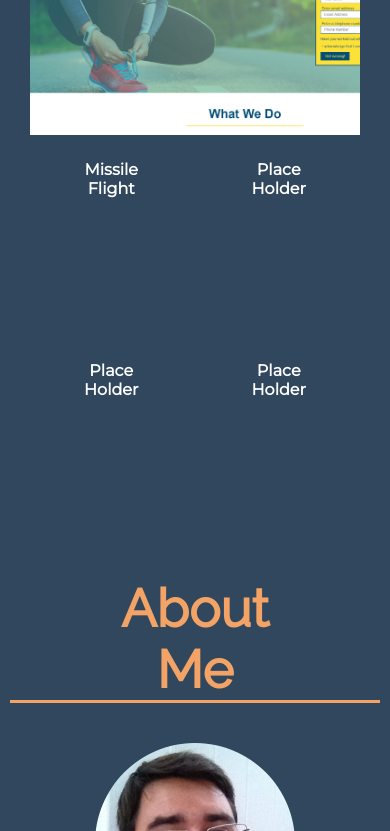
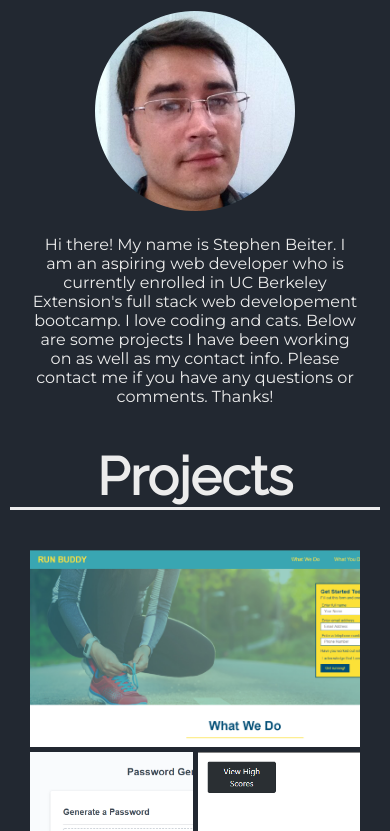
Before and after one commit to stephenbeiter/profolio, a plain HTML site: page index.html in a window 390 px wide. Shown: the part 391-1222 px from the top of the page. Drawn offline with Linux system fonts and the light colour scheme.

Commit message:
finished style edits

```diff
--- a/assets/css/styles.css
+++ b/assets/css/styles.css
@@ -10,27 +10,28 @@
 }
 
 body {
-  background-color: #30475e;
+  background-color: #222831;
   font-family: 'Montserrat', sans-serif;
-  color: #f2a365;
+  color: #ececec;
 }
 
 /* Header and Nav Styling*/
 header {
   position: fixed;
   width: 100%;
-  background-color: #f2a365;
+  background-color: #ececec;
   display:flex;
   justify-content: space-between; /* Puts maximum space between the items */
   flex-wrap: wrap;
   align-items: center;
+  z-index: 50;
 }
 
 header h1 {
   font-weight: bold;
   font-size: 40px;
   text-align: center;
-  background-color: #30475e;
+  background-color: #222831;
   padding: 5px;
 }
 
@@ -45,17 +46,19 @@ header nav ul li {
 
 header nav ul li a {
   text-decoration: none;
-  color: #30475e;
-  font-size: 15px;
+  color: #222831;
+  font-size: 18px;
   padding: 5px 5px;
+  font-weight: bold;
 }
 
 header nav ul li a:hover {
   text-decoration: none;
-  color: #30475e;
-  font-size: 15px;
+  color: #222831;
+  font-size: 18px;
   padding: 5px 5px;
-  border-bottom: 2px solid #30475e;
+  border-bottom: 2px solid #222831;
+  font-weight: bold;
 }
 
 .hero-container {
@@ -73,6 +76,10 @@ header nav ul li a:hover {
   justify-content: flex-start;
 }
 
+.section-container p {
+  margin-top: 20px;
+}
+
 /* Projects Grid */
 .projects-container {
   display: flex;
@@ -82,7 +89,7 @@ header nav ul li a:hover {
 }
 
 .projects-grid-wrapper {
-  border-left: 3px solid #f2a365;
+  border-left: 3px solid #ececec;
   display: inline-block;
 }
 
@@ -96,50 +103,22 @@ header nav ul li a:hover {
 
 .projects-grid-item {
   display: flex;
-  justify-content: center;
-  align-items: center;
-  border: 5px #e1d89f;
-  color: white;
-  background-color: #efc88b;
   position: relative;
-  opacity: 0.5;
   transition: 0.5s;
-}
-
-.projects-grid-item-wrapper {
-  opacity: 0;
-  transition: 0.5s;
-}
-
-.projects-grid-item:hover .projects-grid-item-wrapper {
-  opacity: 100%;
+  opacity: 50%;
 }
 
 .projects-grid-item:hover {
   opacity: 100%;
 }
-.projects-grid-text {
-  padding: 15px 30px;
-  background-color: none;
-}
 
 .projects-link {
-  text-decoration: none;
-  color: white;
   width: 100%;
   height: 100%;
 }
 
-.main-projects-header {
-  font-size: x-large;
-}
-
 .secondary-projects-header {
   font-size: medium;
-}
-
-.projects-grid-text-small {
-  padding: 5px 10px;
 }
 
 .grid-image-size {
@@ -155,26 +134,20 @@ header nav ul li a:hover {
 }
 
 .item-2 {
-  background: url("../images/missile-flight.png");
+  background: url("../img/passgen.PNG");
   grid-area: 3/1 / span 2 / span 1;
   background-size: cover;
 }
 
 .item-3 {
-  background: url("../images/fly-high.jpg");
+  background: url("../img/codequiz.PNG");
   grid-area: 3/2 / span 2 / span 1;
   background-size: cover;
 }
 
 .item-4 {
-  background: url("../images/placeholder-image.png");
+  background: url("../img/workday.png");
   grid-area: 5/1 / span 2 / span 1;
-  background-size: cover;
-}
-
-.item-5 {
-  background: url("../images/placeholder-image.png");
-  grid-area: 5/2 / span 2 / span 1;
   background-size: cover;
 }
 
@@ -189,7 +162,7 @@ header nav ul li a:hover {
   flex-wrap: wrap;
   align-items: center;
   justify-content: space-between;
-  border-left: 3px solid #f2a365;
+  border-left: 3px solid #ececec;
 }
 
 .contact-me-info ul {
@@ -204,17 +177,17 @@ header nav ul li a:hover {
 
 .contact-me-info ul li a {
   text-decoration: none;
-  color: #f2a365;
+  color: #ececec;
   font-size: 15px;
   padding: 5px 5px;
 }
 
 .contact-me-info ul li a:hover {
   text-decoration: none;
-  color: #f2a365;
+  color: #ececec;
   font-size: 15px;
   padding: 5px 5px;
-  border-bottom: 2px solid #f2a365;
+  border-bottom: 2px solid #ececec;
 }
 
 .section-content {
@@ -234,7 +207,7 @@ header nav ul li a:hover {
 .section-header {
   font-size: 35px;
   font-family: 'Raleway', sans-serif;
-  color: #f2a365;
+  color: #ececec;
   flex: 1;
   padding: 0px 20px 0px 20px;
   margin-top: 5%;
@@ -244,7 +217,7 @@ header nav ul li a:hover {
 }
 
 .section-text {
-  border-left: 3px solid #f2a365;
+  border-left: 3px solid #ececec;
 }
 
 @media screen and (max-width: 865px) {
@@ -305,10 +278,6 @@ header nav ul li a:hover {
     text-align: center;
   }
 
-  .projects-grid-text {
-    background: none;
-  }
-
   .section-content img {
     max-height: 200px;
     text-align: center;
@@ -342,10 +311,6 @@ header nav ul li a:hover {
     text-align: center;
   }
 
-  .projects-grid-text {
-    background: none;
-  }
-
   .section-content img {
     max-height: 200px;
     text-align: center;
--- a/index.html
+++ b/index.html
@@ -12,7 +12,7 @@
 
 <body>
 
-  <!-- Navigation Bar-->
+  <!--Navigation Bar-->
   <header>
     <h1>Stephen Beiter</h1>
     <nav>
@@ -37,86 +37,14 @@
     </nav>
   </header>
 
-  <!-- Hero Section-->
+  <!--Hero Section-->
   <section>
     <div class="hero-container">
       <img src="assets/img/web-developer.jpg" alt="Keyboard, mouse, and laptop">
     </div>
   </section>
 
-  <!--Projects-->
-  <section id="projects">
-    <div class="section-container">
-      <div class="section-header">
-        <h2>Projects</h2>
-      </div>
-
-      <div class="projects-grid-wrapper section-content">
-        <div class="projects-grid-container">
-          <div class="projects-grid-item item-1 grid-image-size">
-            <a href="https://treguv.github.io/run-buddy/" class="projects-link">
-              <div class="projects-grid-item-wrapper">
-                <div class="projects-grid-text">
-                  <h3 class="main-projects-header">Run Buddy</h3>
-                </div>
-              </div>
-            </a>
-          </div>
-
-          <div class="projects-grid-item item-2 grid-image-size">
-            <a href="https://play.google.com/store/apps/details?id=com.Vincorporated.MissileFlight"
-              class="projects-link">
-              <div class="projects-grid-item-wrapper">
-                <div class="projects-grid-text-small">
-                  <div class="projects-grid-text">
-                    <h3 class="secondary-projects-header">Missile Flight</h3>
-                  </div>
-                </div>
-              </div>
-            </a>
-          </div>
-
-          <div class="projects-grid-item item-3 grid-image-size">
-            <a href="https://treguv.github.io/fly-high/?#start" class="projects-link">
-              <div class="projects-grid-item-wrapper">
-                <div class="projects-grid-text-small">
-                  <div class="projects-grid-text">
-                    <h3 class="secondary-projects-header">Place Holder</h3>
-                  </div>
-                </div>
-              </div>
-            </a>
-          </div>
-
-          <div class="projects-grid-item item-4 grid-image-size">
-            <a href="#" class="projects-link">
-              <div class="projects-grid-item-wrapper">
-                <div class="projects-grid-text-small">
-                  <div class="projects-grid-text">
-                    <h3 class="secondary-projects-header">Place Holder</h3>
-                  </div>
-                </div>
-              </div>
-            </a>
-          </div>
-
-          <div class="projects-grid-item item-5 grid-image-size">
-            <a href="#" class="projects-link">
-              <div class="projects-grid-item-wrapper">
-                <div class="projects-grid-text-small">
-                  <div class="projects-grid-text">
-                    <h3 class="secondary-projects-header">Place Holder</h3>
-                  </div>
-                </div>
-              </div>
-            </a>
-          </div>
-        </div>
-      </div>
-    </div>
-  </section>
-
-  <!-- About Me-->
+  <!--About Me-->
   <section id="about-me">
     <div class="section-container">
       <div class="section-header">
@@ -141,31 +69,40 @@
         <h2>Projects</h2>
       </div>
 
-      <div class="container">
-        <div class="row">
-          <div class="col-sm">
-            One of three columns
+      <div class="projects-grid-wrapper section-content">
+        <div class="projects-grid-container">
+
+          <div class="projects-grid-item item-1 grid-image-size">
+            <a href="https://stephenbeiter.github.io/run-buddy/" target="_blank" rel="noopener noreferrer"
+              class="projects-link"></a>
           </div>
-          <div class="col-sm">
-            One of three columns
+
+          <div class="projects-grid-item item-2 grid-image-size">
+            <a href="https://stephenbeiter.github.io/passgen/" target="_blank" rel="noopener noreferrer"
+              class="projects-link"></a>
           </div>
-          <div class="col-sm">
-            One of three columns
+
+          <div class="projects-grid-item item-3 grid-image-size">
+            <a href="https://stephenbeiter.github.io/codequiz/" target="_blank" rel="noopener noreferrer"
+              class="projects-link"></a>
           </div>
+
+          <div class="projects-grid-item item-4 grid-image-size">
+            <a href="https://stephenbeiter.github.io/workdayscheduler/" target="_blank" rel="noopener noreferrer"
+              class="projects-link"></a>
+          </div>
+
         </div>
       </div>
 
     </div>
   </section>
 
-  <!-- Contact Me-->
+  <!--Contact Me-->
   <section id="contact-me">
     <div class="section-container">
       <div class="section-header">
-        <h2>
-          Contact<br />
-          Me
-        </h2>
+        <h2>Contact<br />Me</h2>
       </div>
       <div class="contact-me-info section-content">
         <ul>
@@ -188,6 +125,7 @@
       </div>
     </div>
   </section>
+
 </body>
 
 </html>
```
Also changed, not shown: assets/img/codequiz.PNG (added), assets/img/passgen.PNG (added), assets/img/workday.png (added).
